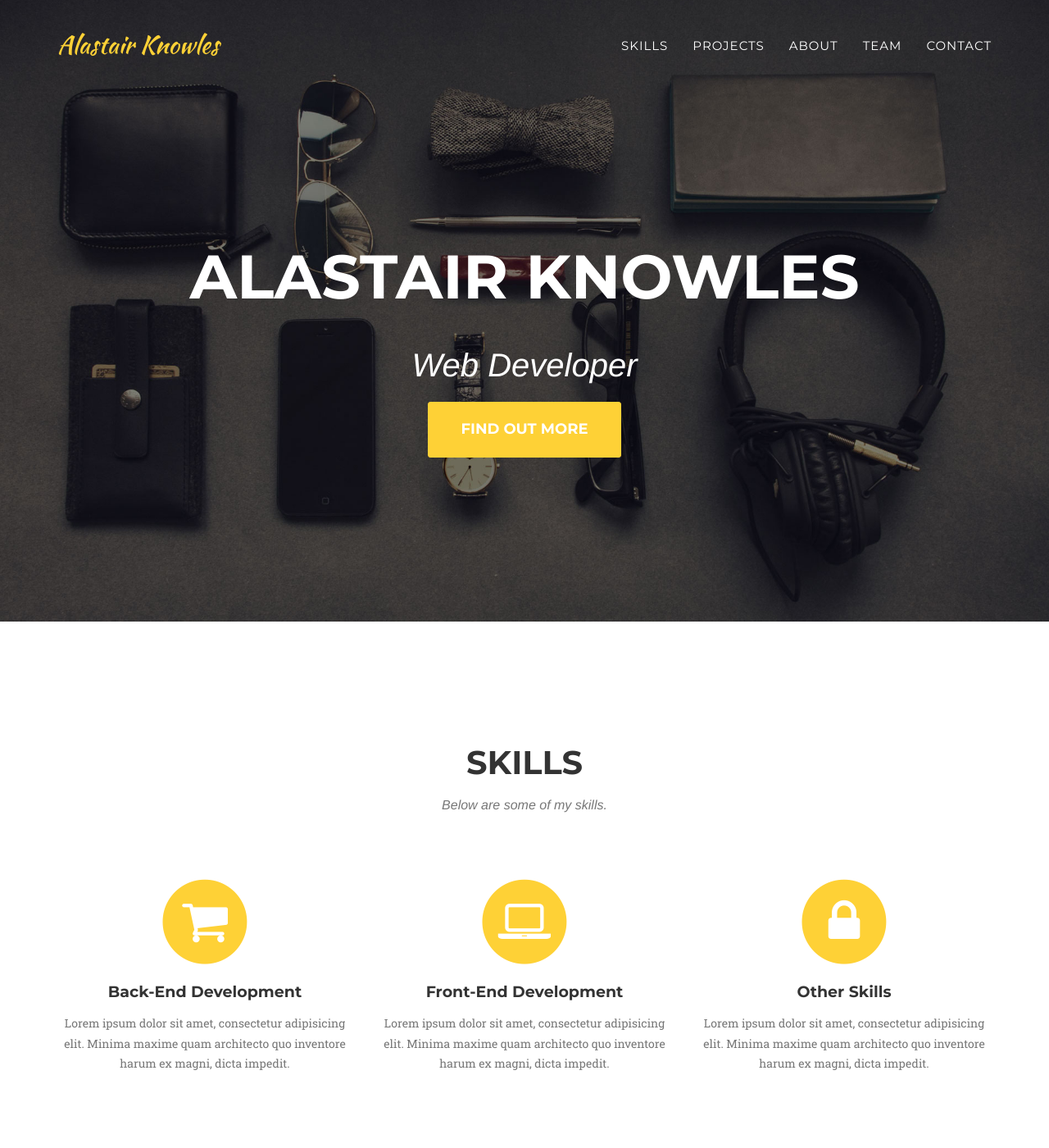
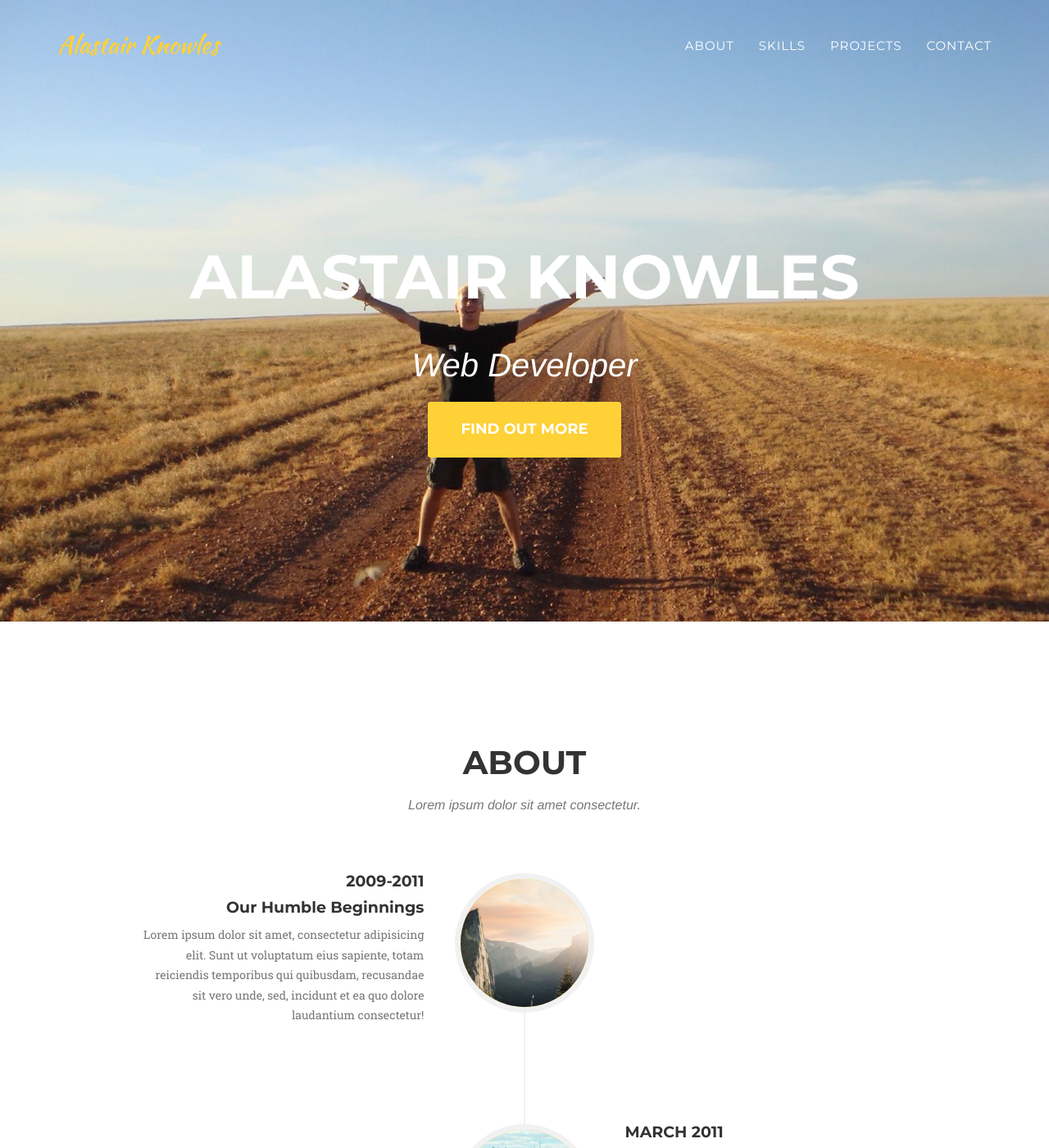
Before and after one commit to adjknowles/adjknowles.github.io, a Jekyll site: the page built from index.html, in a window 1280 px wide and 1400 px high. Shown: the whole window at 82% size. Built offline with Jekyll 4.4.1, drawn with Linux system fonts in a browser that asks for light colours; some web fonts are replaced; some of the changed text lies outside the part shown.

Commit message:
Made changes to the main photo

```diff
--- a/_includes/contact.html
+++ b/_includes/contact.html
@@ -3,7 +3,7 @@
             <div class="row">
                 <div class="col-lg-12 text-center">
                     <h2 class="section-heading">Contact Me</h2>
-                    <img class="img-responsive" src="img/profilephoto.jpeg" alt="">
+                    <img class="profile-photo img-responsive" src="img/profilephoto.jpeg" alt="">
                     <h4>email: </h4>
                 </div>
             </div>
--- a/_includes/css/agency.css
+++ b/_includes/css/agency.css
@@ -8,6 +8,11 @@ body {
     overflow-x: hidden;
     font-family: "Roboto Slab","Helvetica Neue",Helvetica,Arial,sans-serif;
     color: #{{ site.color.secondary-dark }};
+}
+
+.profile-photo {
+    vertical-align: middle;
+    margin: 0 auto;
 }
 
 .text-muted {
--- a/_includes/header.html
+++ b/_includes/header.html
@@ -19,16 +19,16 @@
                         <a href="#page-top"></a>
                     </li>
                     <li>
+                        <a class="page-scroll" href="#about">About</a>
+                    </li>
+                    <li>
                         <a class="page-scroll" href="#services">Skills</a>
                     </li>
                     <li>
                         <a class="page-scroll" href="#portfolio">Projects</a>
                     </li>
                     <li>
-                        <a class="page-scroll" href="#about">About</a>
-                    </li>
-                    <li>
-                        <a class="page-scroll" href="#team">Team</a>
+<!--                         <a class="page-scroll" href="#team">Team</a> -->
                     </li>
                     <li>
                         <a class="page-scroll" href="#contact">Contact</a>
--- a/_includes/team.html
+++ b/_includes/team.html
@@ -1,5 +1,5 @@
 <!-- Team Section -->
-    <section id="team" class="bg-light-gray">
+<!--     <section id="team" class="bg-light-gray">
         <div class="container">
             <div class="row">
                 <div class="col-lg-12 text-center">
@@ -30,4 +30,4 @@
                 </div>
             </div>
         </div>
-    </section>
+    </section> -->
--- a/_layouts/default.html
+++ b/_layouts/default.html
@@ -7,10 +7,9 @@
     <body id="page-top" class="index">
 
     {% include header.html %}
+    {% include about.html %}
     {% include services.html %}
     {% include portfolio_grid.html %}
-    {% include about.html %}
-    {% include team.html %}
     {% include clients.html %}
     {% include contact.html %}
     {% include footer.html %}
```
Also changed, not shown: img/header-bg.jpg.
